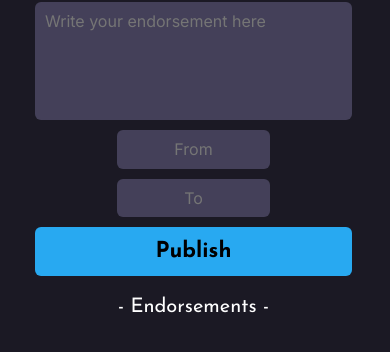
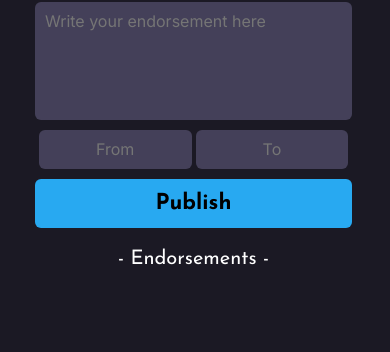
Before and after one commit to Ashwin-S-Nambiar/endorsement-app, a plain HTML site: page index.html in a window 390 px wide. Shown: the part 228-580 px from the top of the page. Drawn offline with nearby package versions, Linux system fonts and the light colour scheme; no server answers.

Commit message:
Media queries written in a better way.

```diff
--- a/index.css
+++ b/index.css
@@ -160,6 +160,13 @@ input {
     justify-content: center;
   }
 
+  .from-to-inputs {
+    display: flex;
+    flex-direction: row;
+    align-items: center;
+    justify-content: center;
+  }
+
   .message-container {
     display: flex;
     flex-direction: column;
```
